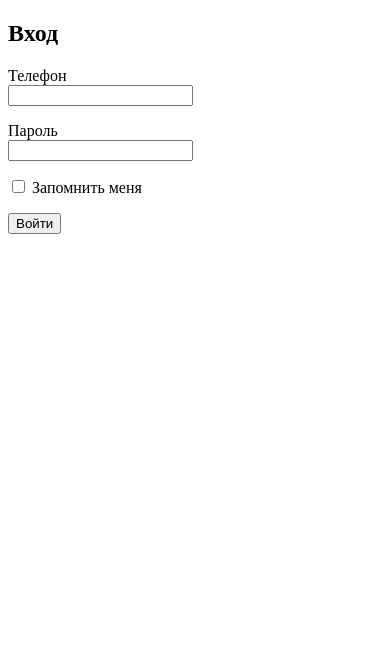
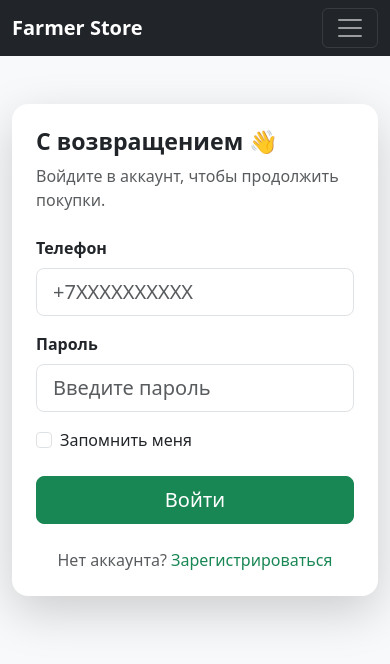
Before and after one commit to Nelehrom/Farmer_store, a Flask app: page /login in a window 390 px wide. Shown: the top 664 px of the page. Run offline with Flask 3, Linux system fonts and the light colour scheme; some libraries are stand-ins or nearby versions.

Commit message:
Improve login and registration page UI

```diff
--- a/app/templates/login.html
+++ b/app/templates/login.html
@@ -1,27 +1,48 @@
-<!doctype html>
-<html lang="ru">
-<head><meta charset="UTF-8"><title>Вход</title></head>
-<body>
-{% with messages = get_flashed_messages(with_categories=true) %}
-  {% if messages %}
-    {% for category, message in messages %}
-      {% if loop.first %}
-        <div class="alert alert-{{ category }}">{{ message }}</div>
-      {% endif %}
-    {% endfor %}
-  {% endif %}
-{% endwith %}
-  <h2>Вход</h2>
-  <form method="POST">
-    {{ form.hidden_tag() }}
-    <p>{{ form.phone.label }}<br>{{ form.phone() }}
-{% for error in form.phone.errors %}
-  <span style="color: red;">[{{ error }}]</span>
-{% endfor %}
-</p>
-    <p>{{ form.password.label }}<br>{{ form.password() }}</p>
-    <p>{{ form.remember() }} {{ form.remember.label }}</p>
-    <p>{{ form.submit() }}</p>
-  </form>
-</body>
-</html>
+{% extends "base.html" %}
+
+{% block title %}Вход | Farmer Store{% endblock %}
+
+{% block content %}
+<div class="row justify-content-center py-4 py-md-5">
+  <div class="col-12 col-sm-10 col-md-8 col-lg-5">
+    <div class="card border-0 shadow-lg rounded-4 overflow-hidden">
+      <div class="card-body p-4 p-md-5">
+        <h1 class="h3 fw-bold mb-2">С возвращением 👋</h1>
+        <p class="text-muted mb-4">Войдите в аккаунт, чтобы продолжить покупки.</p>
+
+        <form method="POST" novalidate>
+          {{ form.hidden_tag() }}
+
+          <div class="mb-3">
+            {{ form.phone.label(class="form-label fw-semibold") }}
+            {{ form.phone(class="form-control form-control-lg", placeholder="+7XXXXXXXXXX") }}
+            {% for error in form.phone.errors %}
+              <div class="text-danger small mt-1">{{ error }}</div>
+            {% endfor %}
+          </div>
+
+          <div class="mb-3">
+            {{ form.password.label(class="form-label fw-semibold") }}
+            {{ form.password(class="form-control form-control-lg", placeholder="Введите пароль") }}
+            {% for error in form.password.errors %}
+              <div class="text-danger small mt-1">{{ error }}</div>
+            {% endfor %}
+          </div>
+
+          <div class="form-check mb-4">
+            {{ form.remember(class="form-check-input") }}
+            {{ form.remember.label(class="form-check-label") }}
+          </div>
+
+          {{ form.submit(class="btn btn-success btn-lg w-100") }}
+        </form>
+
+        <p class="text-center text-muted mt-4 mb-0">
+          Нет аккаунта?
+          <a href="{{ url_for('main.register') }}" class="link-success link-underline-opacity-0 link-underline-opacity-75-hover">Зарегистрироваться</a>
+        </p>
+      </div>
+    </div>
+  </div>
+</div>
+{% endblock %}
```
Also changed, not shown: app/templates/register.html (+59 -31 lines).
